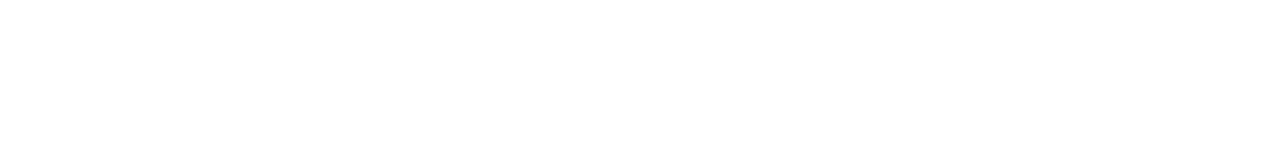
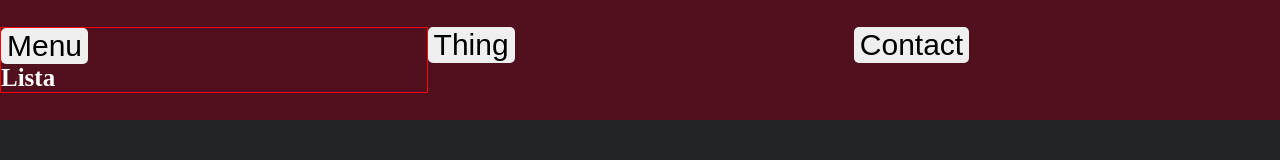
Before and after one commit to joaquinmelone/Dropdown-Menu, a plain HTML site: page index.html in a window 1280 px wide. Drawn offline with Linux system fonts and the light colour scheme.

Commit message:
Update index.html and style.css

```diff
--- a/index.html
+++ b/index.html
@@ -8,9 +8,26 @@
     <link rel="stylesheet" href="style.css">
     <script src="script.js" defer></script>
 
-    <title>Dropw-down Menu</title>
+    <title>Dropdown Menu</title>
 </head>
 <body>
+    <header>
+        <div class="list-container">
+            <div class="menu-button">
+                <button>Menu</button>
+                <div class="dropdown-menu visible">Lista</div>
+            </div>
 
+            <div class="thing-button">
+                <button>Thing</button>
+                <div class="dropdown-menu">Lista</div>
+            </div>
+
+            <div class="contact-button">
+                <button>Contact</button>
+                <div class="dropdown-menu">Lista</div>
+            </div>
+        </div>
+    </header>
 </body>
 </html>
--- a/style.css
+++ b/style.css
@@ -0,0 +1,73 @@
+/* GENERAL CSS PROPERTIES */
+
+* {
+    box-sizing: border-box;
+}
+
+html {
+    height: 100%;
+}
+
+body {
+    margin: 0;
+    height: 100%;
+    width: 100%;
+
+    word-wrap: break-word;
+    background-color: rgb(34, 37, 38);
+}
+
+/* HEADER AND MENU LIST */
+
+header {
+    display: flex;
+    justify-content: center;
+    align-items: center;
+
+    height: 15%;
+    width: 100%;
+
+    background-color: rgb(80, 16, 30);
+    color: white;
+    font-weight: bold;
+}
+
+.list-container {
+    display: flex;
+    width: 100%;
+}
+
+.menu-button, .thing-button, .contact-button {
+
+    width: 100%;
+
+    justify-content: space-around;
+    align-items: center;
+}
+
+.dropdown-menu {
+    display: none;
+}
+
+.dropdown-menu.visible {
+    display: flex;
+    font-size: 25px;
+}
+
+.menu-button {
+    border: 1px solid red;
+}
+
+/* GENERAL PROPERTIES FOR BUTTONS */
+
+button {
+    font-size: 30px;
+
+    border-radius: 5px;
+    cursor: pointer;
+    border: none;
+}
+
+button:hover {
+    background-color: antiquewhite;
+}
```
